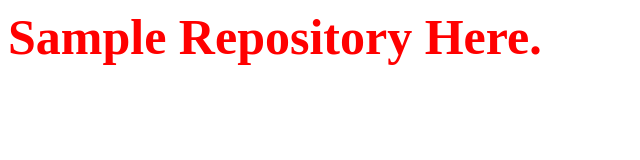
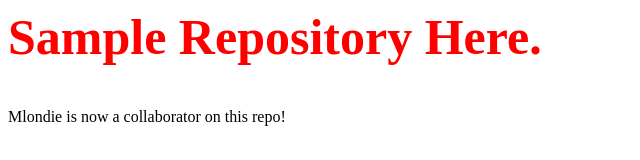
Before and after one commit to Kid-Swampy147/swampy, a plain HTML site: page index.html in a window 1280 px wide. Shown: the whole page, without its empty margins (0-640 px from the left). Drawn offline with Linux system fonts and the light colour scheme.

Commit message:
Added info about Mlondie

```diff
--- a/index.html
+++ b/index.html
@@ -4,5 +4,8 @@
    </head>
    <body>
    <h2>Sample Repository Here.</h2>
+      <p>
+         Mlondie is now a collaborator on this repo!
+      </p>
    </body>
 </html>
```
